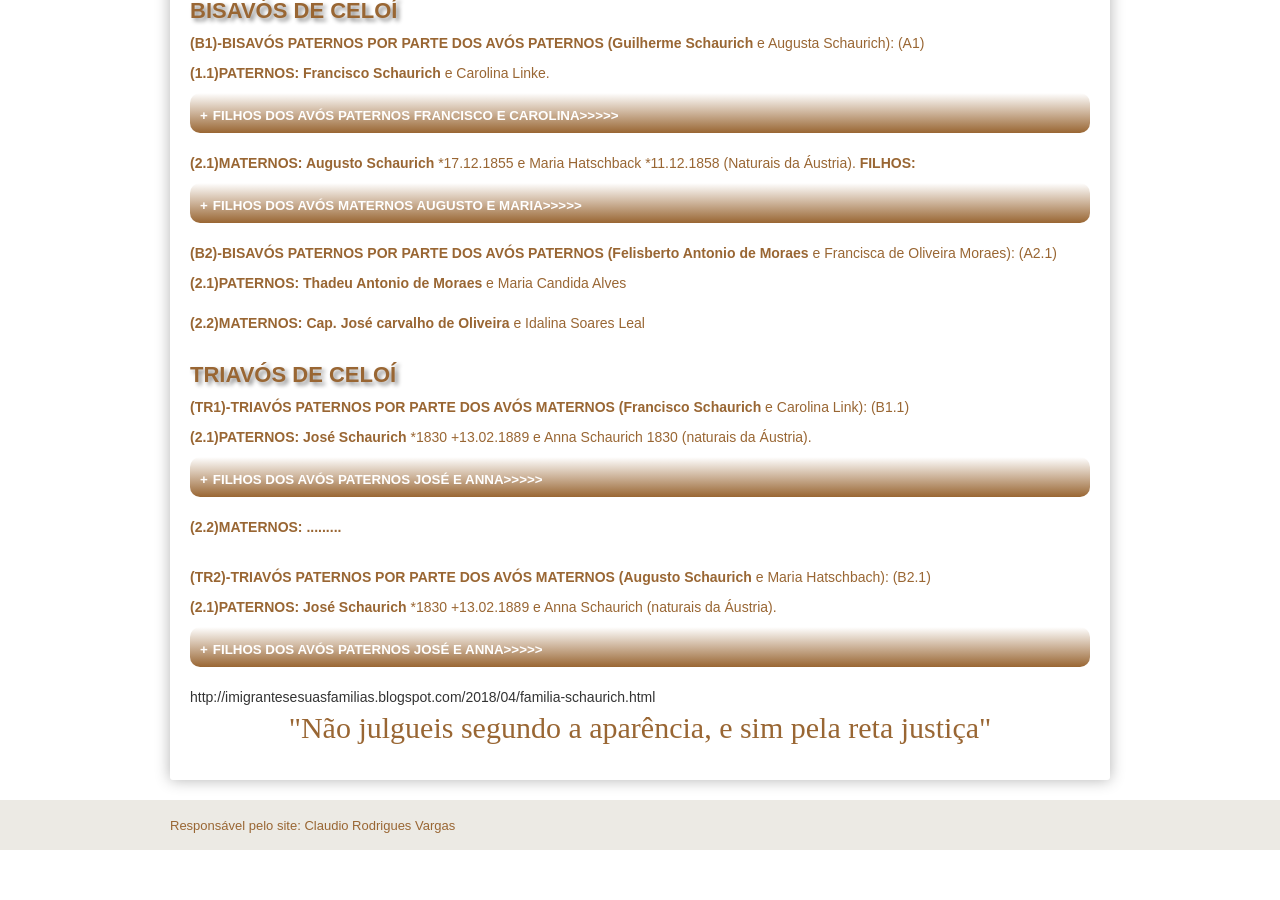
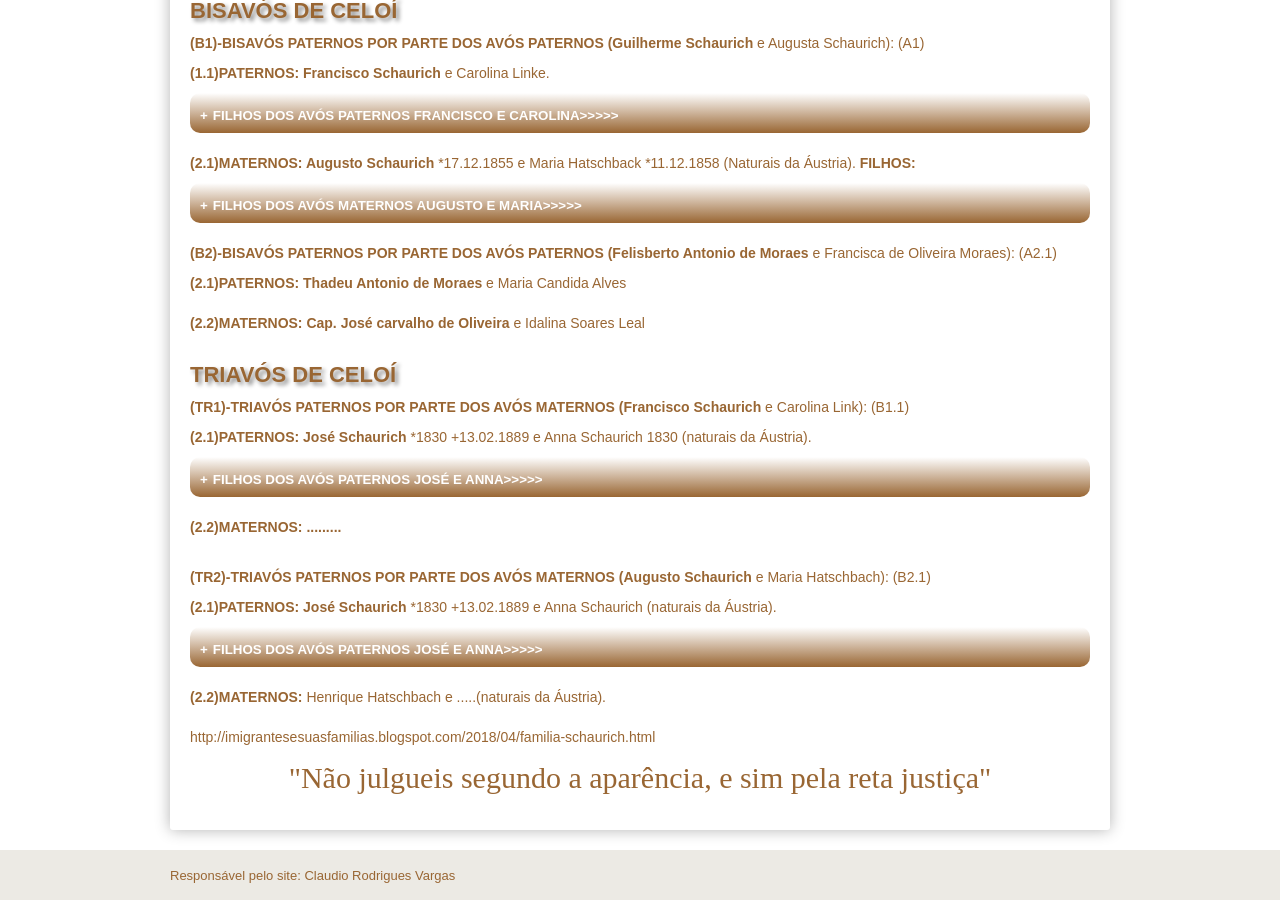
Before and after one commit to claudiovargas1955/claudiovargas1955.github.io, a Jekyll site: the page built from _pages/familia-schaurich.html, in a window 1280 px wide and 900 px high, scrolled down 1094 px. Built offline with Jekyll 4.4.1, drawn with Linux system fonts in a browser that asks for light colours; some web fonts are replaced; before the commit the page ends 1944 px from its top, so only the background shows below that.

Commit message:
Update familia-schaurich.html

```diff
--- a/_pages/familia-schaurich.html
+++ b/_pages/familia-schaurich.html
@@ -414,10 +414,10 @@ Ortiz  avós maternos: José da Silva Moura e Francisca Vargas de Moura RC-83).
         <b>(2.1.8.4.2)Nair Schaurich: </b>*04.09.1919 <br><br>
 
    <b>(2.1.8.5)Luiz Rodrigues dos Santos: </b>*25.08.1919 (filho natural de Catharina Rodrigues dos Santos. Obs.: Filho ilegitimo
-        de Julio Schaurich). <br><br>
+        de Julio Schaurich). </p></details><br>
 
-  <b>(2.2)MATERNOS: </b>Henrique Hatschbach e .....(naturais da Áustria). </p></details><br>
 
+  <p><b>(2.2)MATERNOS: </b>Henrique Hatschbach e .....(naturais da Áustria). <br><br>
 http://imigrantesesuasfamilias.blogspot.com/2018/04/familia-schaurich.html
 
 <p style="text-align:center; color:#996633; font-size:30px; font-family: 'Rancho', cursive ">"Não julgueis segundo a aparência, e sim pela reta justiça"</p>
```
